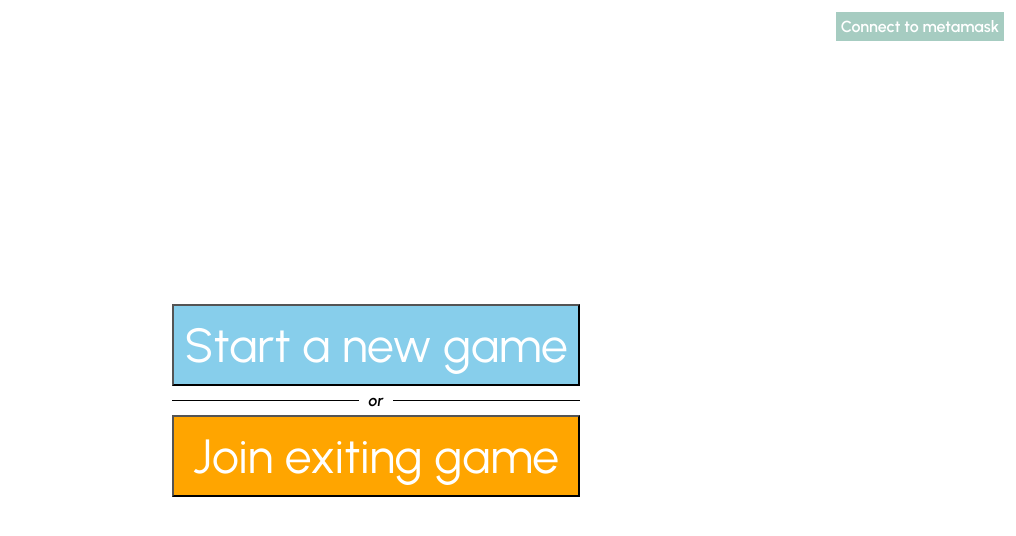
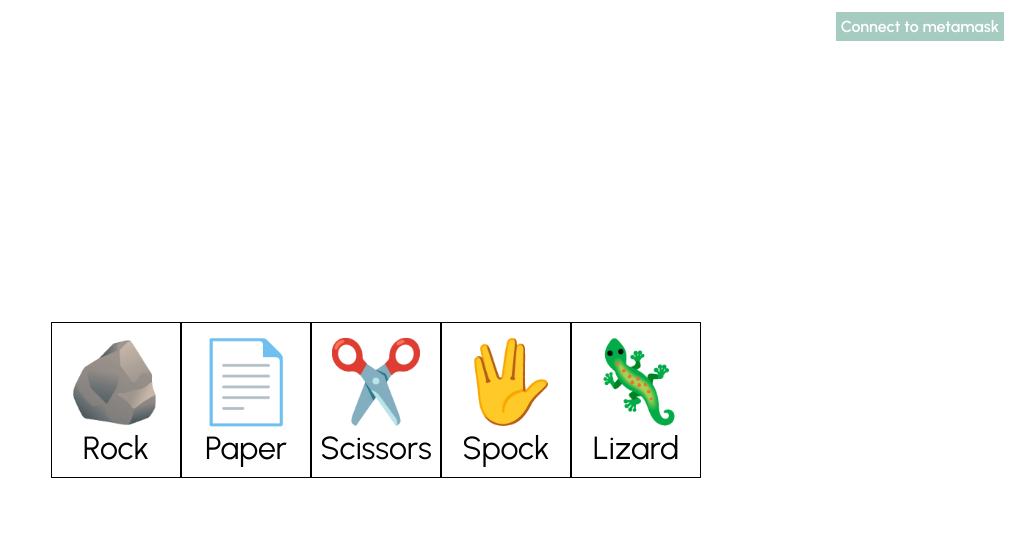
Before and after one commit to alwinsDen/Kleros_assessment, a React (Create React App) app: page / in a window 1280 px wide. Both pictures are taken after a click on the button "Start a new game". Shown: the top 536 px of the page, without its empty margins (264-1280 px from the left). Built offline with nearby package versions, Linux system fonts and the light colour scheme.

Commit message:
feat(UI): Added clickable game cotrols.

```diff
--- a/src/components/DisplayInstanceId/index.tsx
+++ b/src/components/DisplayInstanceId/index.tsx
@@ -1,14 +1,20 @@
 import React, {useEffect, useState} from "react"
 import "./index.scss"
-import {useSelector} from "react-redux";
+import {useDispatch, useSelector} from "react-redux";
+import {assignCurrId} from "../../redux/saveContractDetails";
 const DisplayInstanceId =()=> {
     //states
     const [accId, setAccId] = useState(null)
+
+    //redux management
+    const dispatch = useDispatch();
+
     // @ts-ignore
     const web3Instance = useSelector(state=>state.saveContractDetails.web3Instance)
     const setupAcc = async () => {
         let accIdd = await web3Instance.eth.getAccounts()
         setAccId(accIdd[0])
+        dispatch(assignCurrId(accIdd[0]))
     }
     useEffect(() => {
         if (web3Instance) {
--- a/src/components/OpeningModal/index.tsx
+++ b/src/components/OpeningModal/index.tsx
@@ -1,10 +1,20 @@
-import React from "react"
+import React, {Dispatch, SetStateAction} from "react"
 import "./index.scss"
+import {useSelector} from "react-redux";
+import {Web3} from "web3";
 
-const OpeningModal = () => {
+//import contract details
+import contractInfo from "../../compiled_contract/RPS.json"
+
+const OpeningModal = ({setGameMode}:{setGameMode:Dispatch<SetStateAction<string | null>>}) => {
+
+    //current user id from redux
+    const userId = useSelector((state: any) => state.saveContractDetails.accountId);
+    const web3Instance = useSelector((state: any) => state.saveContractDetails.web3Instance)
+
     return <div className={"opening-modal"}>
         <div className={"join"}>
-            <button className={"join-new"} onClick={SetupNewGame}>
+            <button className={"join-new"} onClick={() => setGameMode("createNew")}>
                 Start a new game
             </button>
             <div className={"spacer"}>
@@ -20,8 +30,35 @@ const OpeningModal = () => {
 }
 
 //setup a new game
-const SetupNewGame = () => {
-
+const SetupNewGame = (userId: string, web3Instance: any) => {
+    // const move = 4
+    // const secret = 1234
+    // const player2 = "0x2293E084Ce76BD9F359BA606F33CFf48E8bb0521"
+    //
+    // let generateHash = Web3.utils.soliditySha3({type: 'uint8', value: Number(move)}, {
+    //     type: 'uint256',
+    //     value: Number(secret)
+    // })
+    // let contract = new web3Instance.eth.Contract(contractInfo.abi)
+    //
+    // //now we deploy the contract
+    // if (generateHash !== undefined) {
+    //     contract.deploy({
+    //         data: contractInfo.bytecode,
+    //         arguments: [generateHash, player2]
+    //     })
+    //         .send({
+    //             from: userId,
+    //             value: Web3.utils.toWei('10', 'ether'),
+    //             gas: '1000000',
+    //         })
+    //         .on('error', (error: any) => {
+    //             console.error("Error deploying contract:", error);
+    //         })
+    //         .then((newContractInstance: { options: { address: any; }; }) => {
+    //             console.log("Deployed Contract Address:", newContractInstance.options.address);
+    //         });
+    // }
 }
 
 export default OpeningModal
--- /dev/null
+++ b/src/components/SelectMove/index.scss
@@ -0,0 +1,21 @@
+.indi-select{
+  border: 1px solid #000000;
+  font-size: 2em;
+  padding: 10px 0 10px 0;
+  display: flex;
+  flex-direction: column;
+  align-items: center;
+  background: none;
+  width: 130px;
+  cursor: pointer;
+  .logo{
+    font-size: 2.5em;
+  }
+  &:hover{
+    background: #000000;
+    color: #ffffff;
+  }
+}
+.selectmove{
+  display: flex;
+}
--- /dev/null
+++ b/src/components/SelectMove/index.tsx
@@ -0,0 +1,22 @@
+import React from "react"
+import "./index.scss"
+const SelectMove=()=>{
+    let listNames = [
+        {name: "Rock", icon:"🪨"},
+        {name: "Paper", icon:"📄"},
+        {name: "Scissors", icon:"✂️"},
+        {name: "Spock", icon:"🖖"},
+        {name: "Lizard", icon:"🦎"},
+    ]
+    return <div className={"selectmove"}>
+        {
+            listNames.map((vls)=> {
+                return <button className={"indi-select"}>
+                    <p className={"logo"}>{vls.icon}</p>
+                    <p>{vls.name}</p>
+                </button>
+            })
+        }
+    </div>
+}
+export default SelectMove;
--- a/src/pages/ChooseStratergy/index.tsx
+++ b/src/pages/ChooseStratergy/index.tsx
@@ -1,31 +1,37 @@
-import React, {useEffect} from "react"
+import React, {useEffect, useState} from "react"
 import OpeningModal from "../../components/OpeningModal";
 import {useDispatch, useSelector} from "react-redux";
 import {assignContId, assignWeb3Instance} from "../../redux/saveContractDetails";
 import {Web3} from "web3";
 import DisplayInstanceId from "../../components/DisplayInstanceId";
+import CreateNewGame from "../CreateNewGame";
+
 const ChooseStratergy = () => {
+
+    //states
+    const [gameMode, setGameMode] = useState<string | null>(null)
 
     //import redux state
     const dispatch = useDispatch()
 
     //call the initializer function
     const ethCompatCheck = async () => {
-        if(window.ethereum){
+        if (window.ethereum) {
             let web3 = new Web3(window.ethereum)
-            await window.ethereum.request({ method: 'eth_requestAccounts' })
+            await window.ethereum.request({method: 'eth_requestAccounts'})
             dispatch(assignWeb3Instance(web3))
         } else {
             window.alert("No ethereum wallet detected. Please install metamask.")
         }
     }
 
-    useEffect(()=>{
+    useEffect(() => {
         ethCompatCheck()
-    },[])
+    }, [])
     return <>
         <DisplayInstanceId/>
-        <OpeningModal/>
+        {gameMode == null && <OpeningModal setGameMode={setGameMode}/>}
+        {gameMode == "createNew" && <CreateNewGame/>}
     </>
 }
 
--- /dev/null
+++ b/src/pages/CreateNewGame/index.scss
@@ -0,0 +1,8 @@
+.createNewGame{
+  display: flex;
+  flex-direction: column;
+  align-items: center;
+  justify-content: center;
+  width: 100vw;
+  height: 100vh;
+}
--- /dev/null
+++ b/src/pages/CreateNewGame/index.tsx
@@ -0,0 +1,9 @@
+import react from "react"
+import SelectMove from "../../components/SelectMove";
+import "./index.scss"
+const CreateNewGame = () => {
+    return <div className={"createNewGame"}>
+        <SelectMove/>
+    </div>
+}
+export default CreateNewGame
--- a/src/redux/saveContractDetails.ts
+++ b/src/redux/saveContractDetails.ts
@@ -4,7 +4,8 @@ export const renderSlice = createSlice({
     name:"saveContractDetails",
     initialState: {
         web3Instance: null,
-        contractId: "test"
+        contractId: "test",
+        accountId: null
     },
     reducers: {
         assignContId: (state, data) => {
@@ -12,8 +13,11 @@ export const renderSlice = createSlice({
         },
         assignWeb3Instance: (state, data)=> {
             state.web3Instance = data.payload
+        },
+        assignCurrId: (state, data)=> {
+            state.accountId = data.payload
         }
     }
 })
-export const {assignContId,assignWeb3Instance} = renderSlice.actions;
+export const {assignContId,assignWeb3Instance, assignCurrId} = renderSlice.actions;
 export default renderSlice.reducer;
```
